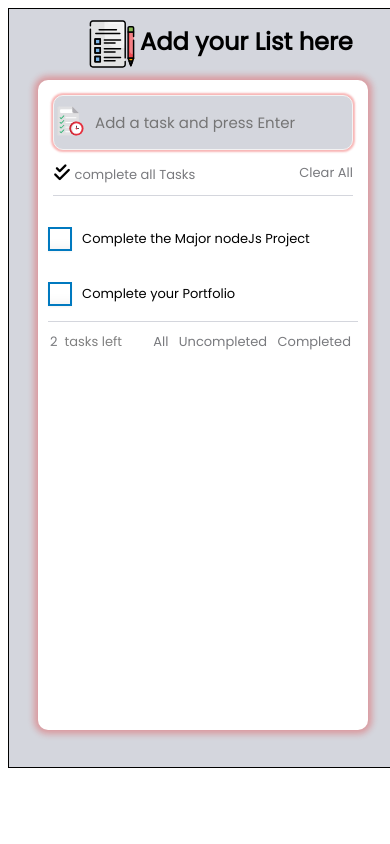
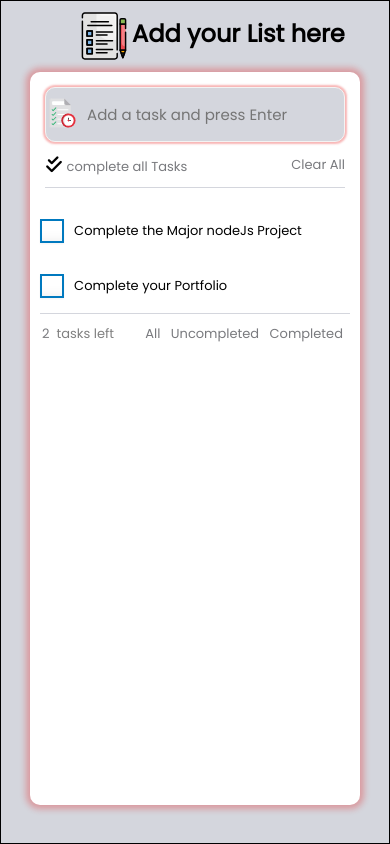
Before and after one commit to sandipvidhate420/Todo_list_Sandip, a plain HTML site: page index.html in a window 390 px wide. Drawn offline with Linux system fonts and the light colour scheme.

Commit message:
Update styles.css

```diff
--- a/styles.css
+++ b/styles.css
@@ -7,6 +7,9 @@
 span{
   color: #797a7e;
   cursor: pointer;
+}
+body{
+  margin: 0px;
 }
 
 #todo-container {
@@ -215,29 +218,32 @@ h1 {
     color: gray;
 }
 
+/* working fine for lap */
  @media only screen and (min-width:700px) {
     #todo-container {
       width: 45vw;
       height: 98vh;
-     margin: auto;
+      margin: 0px;
       border: 1px solid black;
       background-color: #D4D6DD;
     }
+
   }
   @media only screen and (max-width:700px) {
      #todo-container {
         width: 100vw;
-       height: 90vh;
+        height: 100%;
         margin: 0px;
         border: 1px solid black;
         background-color: #D4D6DD;
      }
      #todo-container #todo-list {
-      height: 77vh;
+      height: 87%;
     }
     #todo-image-name img{
       width: 50px;
       height: 50px;
       margin: 0px 0px 0px 20%;
     }
+
    }
```
Lines whose indentation alone changed are shown as unchanged.
